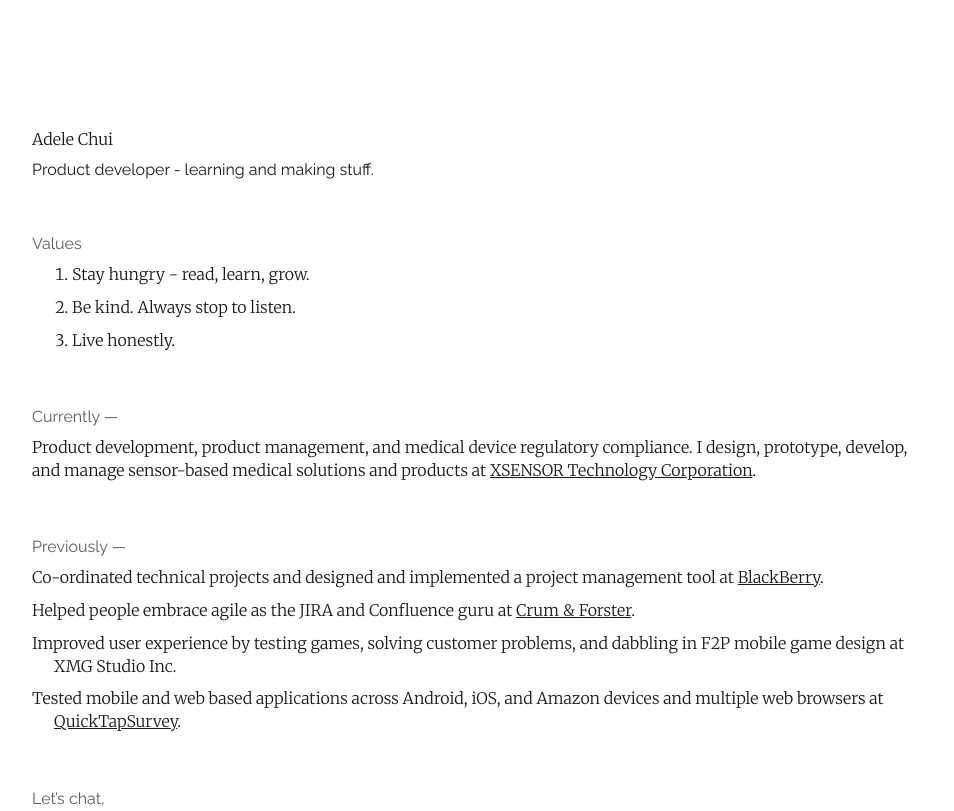
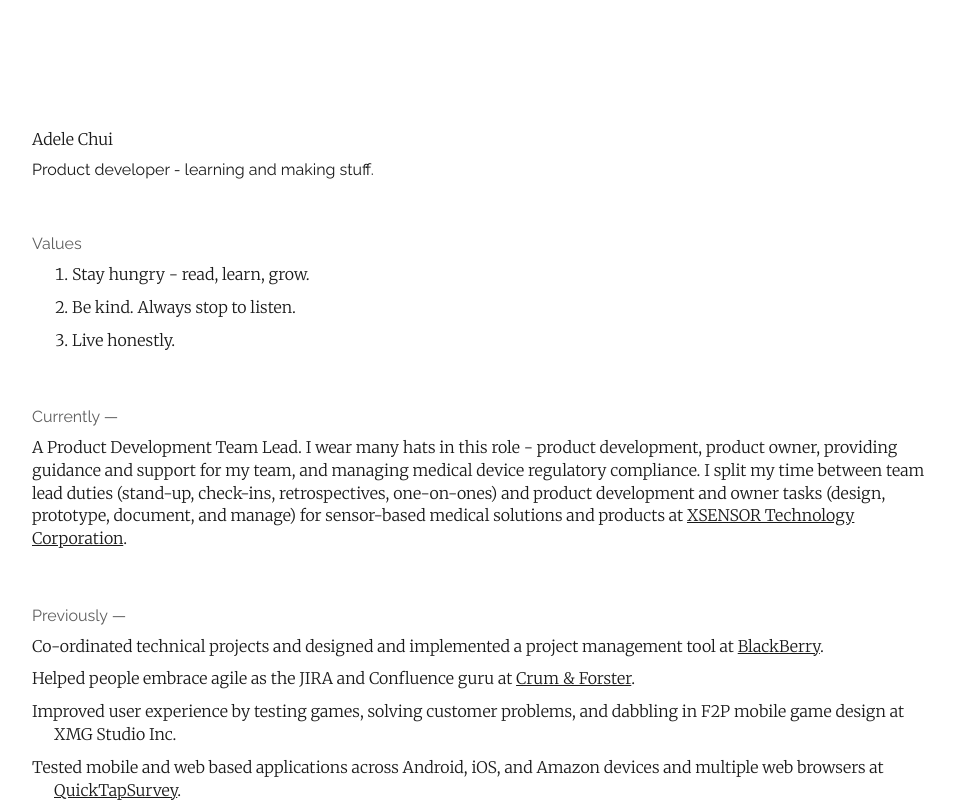
Before and after one commit to adelechui/adelechui.github.io, a plain HTML site: page index.html in a window 1280 px wide. Shown: the top 811 px of the page, without its empty margins (160-1114 px from the left). Drawn offline with nearby package versions, Linux system fonts and the light colour scheme.

Commit message:
Updated with new job details

```diff
--- a/index.html
+++ b/index.html
@@ -57,7 +57,7 @@
         </dt>
 
         <dd>
-          <p>Product development, product management, and medical device regulatory compliance. I design, prototype, develop, and manage sensor-based medical solutions and products at <a href="http://www.xsensor.com/"><u><color="1a1a1a">XSENSOR Technology Corporation</color></u></a>.</p>
+          <p>A Product Development Team Lead. I wear many hats in this role - product development, product owner, providing guidance and support for my team, and managing medical device regulatory compliance. I split my time between team lead duties (stand-up, check-ins, retrospectives, one-on-ones) and product development and owner tasks (design, prototype, document, and manage) for  sensor-based medical solutions and products at <a href="http://www.xsensor.com/"><u><color="1a1a1a">XSENSOR Technology Corporation</color></u></a>.</p>
         </dd>
 
         <dd>
```
